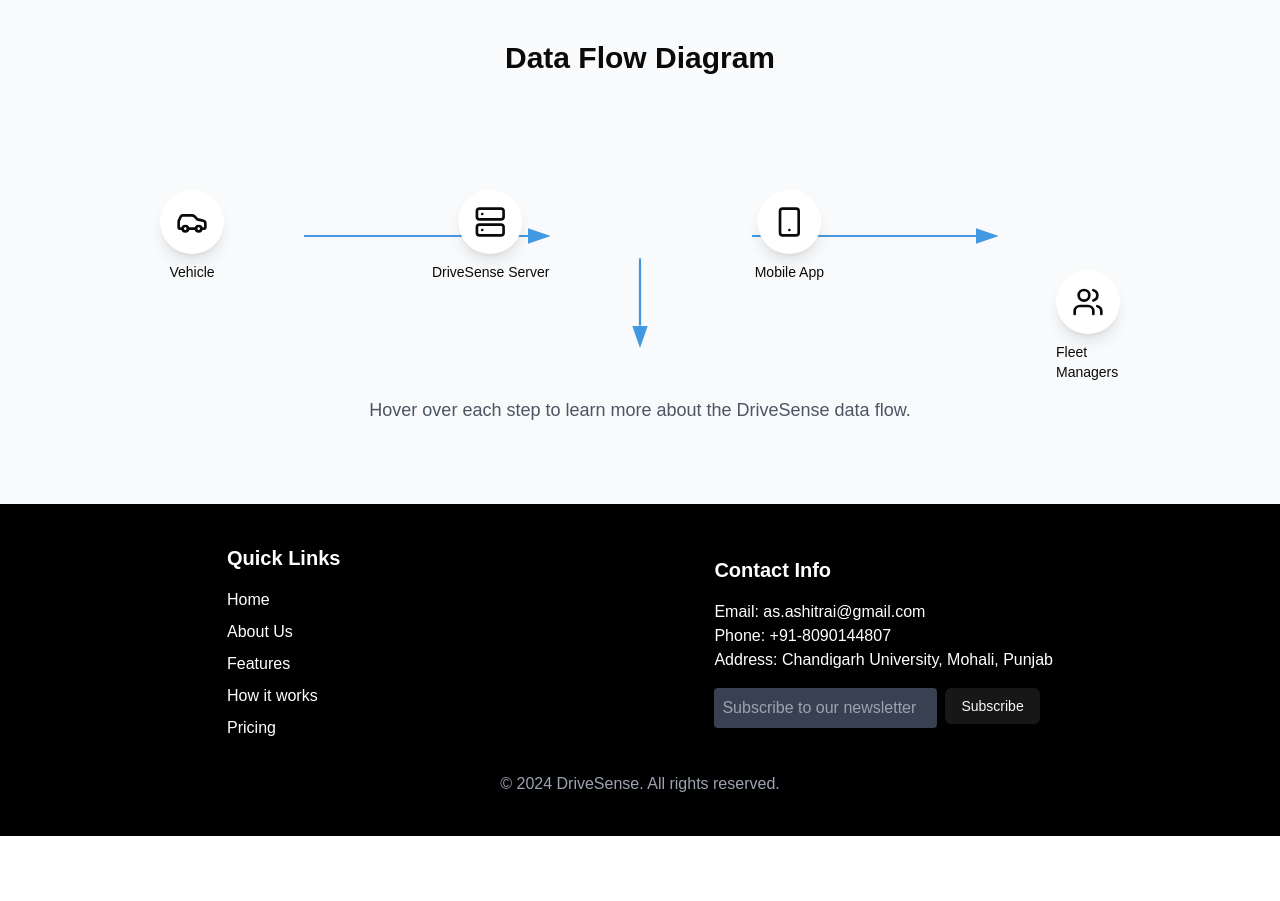
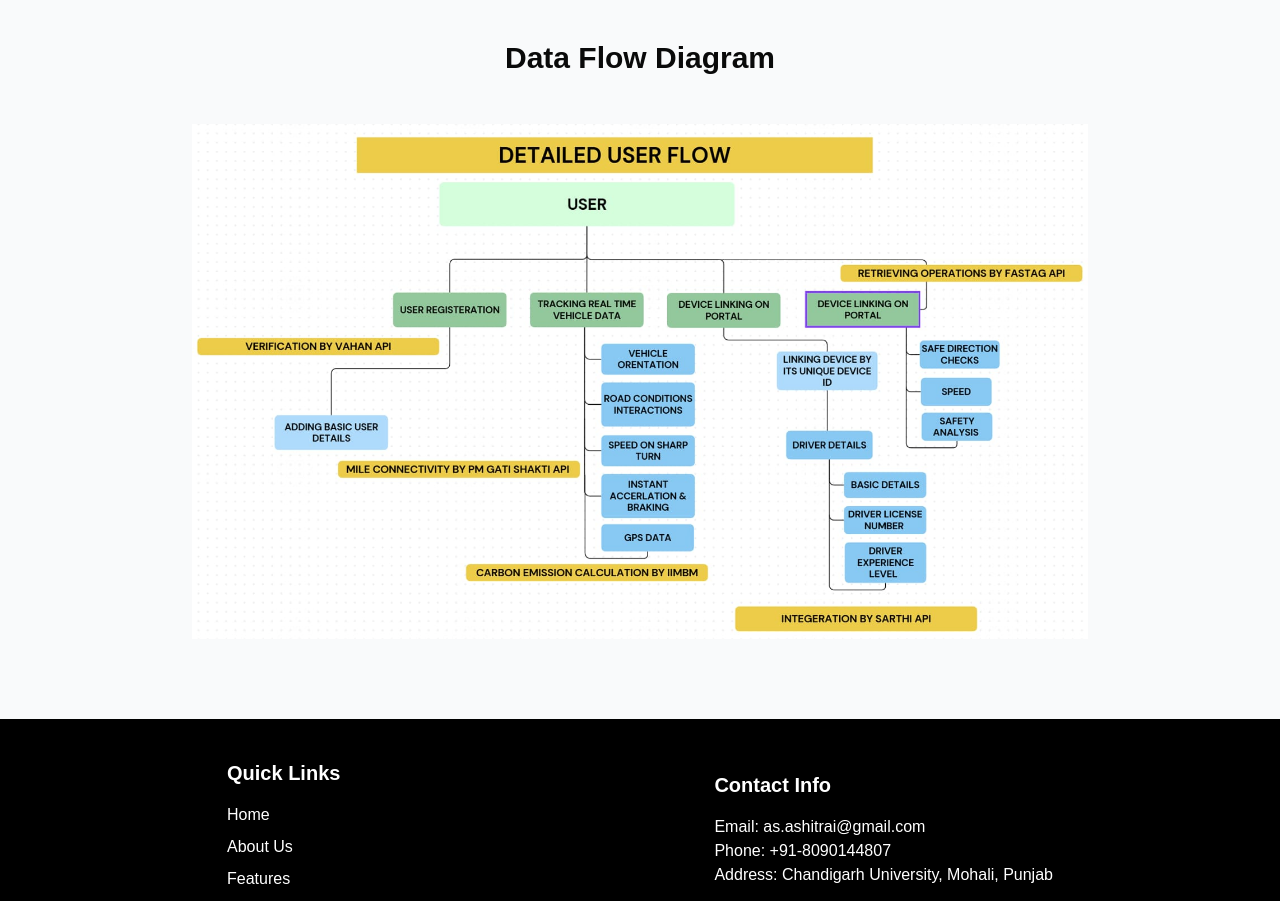
Before and after one commit to rohitnirban/logistic, a Next.js app: page /how-it-works in a window 1280 px wide. Shown: the part 1420-2321 px from the top of the page. Before the commit the page ends 2256 px from the top, so only its background shows below. Built offline with nearby package versions, Linux system fonts and the light colour scheme.

Commit message:
added flow image

```diff
--- a/src/app/(app)/how-it-works/page.tsx
+++ b/src/app/(app)/how-it-works/page.tsx
@@ -112,47 +112,7 @@
                 <div className="container mx-auto px-4">
                     <h2 className="text-3xl font-bold text-center mb-12">Data Flow Diagram</h2>
                     <div className="relative max-w-4xl mx-auto">
-                        <svg className="w-full" viewBox="0 0 800 200">
-                            <defs>
-                                <marker id="arrowhead" markerWidth="10" markerHeight="7" refX="0" refY="3.5" orient="auto">
-                                    <polygon points="0 0, 10 3.5, 0 7" fill="#4299e1" />
-                                </marker>
-                            </defs>
-                            <line x1="100" y1="100" x2="300" y2="100" stroke="#4299e1" strokeWidth="2" markerEnd="url(#arrowhead)" />
-                            <line x1="500" y1="100" x2="700" y2="100" stroke="#4299e1" strokeWidth="2" markerEnd="url(#arrowhead)" />
-                            <line x1="400" y1="120" x2="400" y2="180" stroke="#4299e1" strokeWidth="2" markerEnd="url(#arrowhead)" />
-                        </svg>
-                        {diagramSteps.map((step, index) => (
-                            <motion.div
-                                key={step.id}
-                                className="absolute transform -translate-x-1/2 -translate-y-1/2 flex flex-col items-center"
-                                style={{
-                                    left: `${(index / (diagramSteps.length - 1)) * 100}%`,
-                                    top: index === diagramSteps.length - 1 ? '90%' : '50%',
-                                }}
-                                onMouseEnter={() => handleStepHover(step.id)}
-                                onMouseLeave={handleStepLeave}
-                                whileHover={{ scale: 1.1 }}
-                            >
-                                <div className={`p-4 rounded-full ${activeSteps === step.id ? 'bg-blue-500 text-white' : 'bg-white dark:bg-gray-800'} shadow-lg`}>
-                                    <step.icon className="w-8 h-8" />
-                                </div>
-                                <span className="mt-2 text-sm font-medium">{step.label}</span>
-                            </motion.div>
-                        ))}
-                    </div>
-                    <div className="mt-12 text-center">
-                        <p className="text-lg text-gray-600 dark:text-gray-300">
-                            {activeSteps === 'vehicle'
-                                ? "DriveSense devices in vehicles collect real-time data on performance and driver behavior."
-                                : activeSteps === 'server'
-                                    ? "Our servers process the collected data using advanced AI and IoT algorithms."
-                                    : activeSteps === 'app'
-                                        ? "Insights and alerts are delivered to the DriveSense mobile app for easy access."
-                                        : activeSteps === 'users'
-                                            ? "Fleet managers use the insights to make data-driven decisions and improve operations."
-                                            : "Hover over each step to learn more about the DriveSense data flow."}
-                        </p>
+                        <img src="/flow.jpeg" alt="Flow" />
                     </div>
                 </div>
             </section>
--- a/src/components/ImpactSection.tsx
+++ b/src/components/ImpactSection.tsx
@@ -17,7 +17,7 @@
 const testimonials: Testimonial[] = [
   {
     id: 1,
-    name: 'Sarah Johnson',
+    name: 'Rohit Sharma',
     role: 'Fleet Manager',
     company: 'LogiTech Solutions',
     testimonial:
@@ -26,7 +26,7 @@
   },
   {
     id: 2,
-    name: 'Michael Chen',
+    name: 'Anjali Mehta',
     role: 'Operations Head',
     company: 'CargoLink',
     testimonial:
@@ -35,7 +35,7 @@
   },
   {
     id: 3,
-    name: 'Emily Rodriguez',
+    name: 'Vikram Singh',
     role: 'IT Manager',
     company: 'Global Solutions Inc.',
     testimonial:
@@ -44,7 +44,7 @@
   },
   {
     id: 4,
-    name: 'Raj Patel',
+    name: 'Priya Patel',
     role: 'Supply Chain Director',
     company: 'FreshFarm Logistics',
     testimonial:
@@ -53,7 +53,7 @@
   },
   {
     id: 5,
-    name: 'Aisha Khan',
+    name: 'Amit Kumar',
     role: 'CEO',
     company: 'EcoTrans Solutions',
     testimonial:
```
Also changed, not shown: public/flow.jpeg (added).
